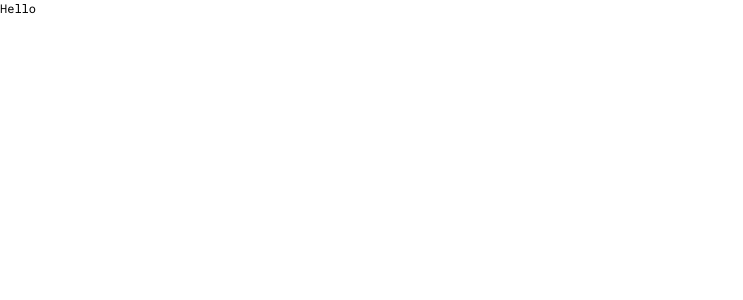
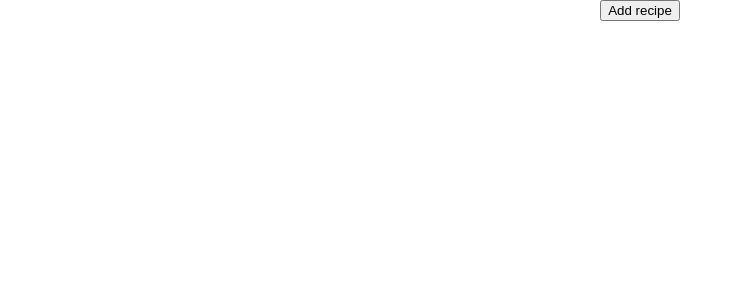
Before and after one commit to kb1995/recipebox, a React (Create React App) app: page / in a window 1280 px wide. Shown: the top 300 px of the page, without its empty margins (0-743 px from the left). Built offline with nearby package versions, Linux system fonts and the light colour scheme.

Commit message:
setting up parts of the UI

```diff
--- a/src/App.js
+++ b/src/App.js
@@ -1,11 +1,50 @@
 import React, { Component } from 'react';
+import { Div } from './App.styled'
 
 class App extends Component {
+  state = {
+    title: "",
+    ingredients: "",
+    isclicked: false,
+  }
+
+  handleClick = () => {
+    this.setState({
+      isclicked: true,
+    })
+  }
+
+  handleTitle = (e) => {
+    this.setState({
+      title: e.target.value
+    })
+  }
+
+  handleIngredients = (e) => {
+    this.setState({
+      ingredients: e.target.value
+    })
+  }
+
   render() {
+    if (this.state.isclicked) {
+      return (
+        <Div>
+          <button onClick={this.handleClick}>Add recipe</button>
+          <form>
+            <h3>Recipe Title:</h3>
+            <input onChange={this.handleTitle} type="text"></input>
+
+            <h3>Ingredients:</h3>
+            <input onChange={this.handleIngredients} type="text"></input>
+          </form>
+        </Div>
+      )
+    }
     return (
-      <div className="App">
-        Hello
-      </div>
+      <Div>
+        <button onClick={this.handleClick}>Add recipe</button>
+      </Div>
     );
   }
 }
--- /dev/null
+++ b/src/App.styled.js
@@ -0,0 +1,5 @@
+import styled from 'styled-components';
+
+export const Div = styled.div`
+    text-align: center;
+`
```
Also changed, not shown: src/components/PopupBox/popupBox.jsx (added), src/components/PopupBox/popupBox.styled.js (added).
